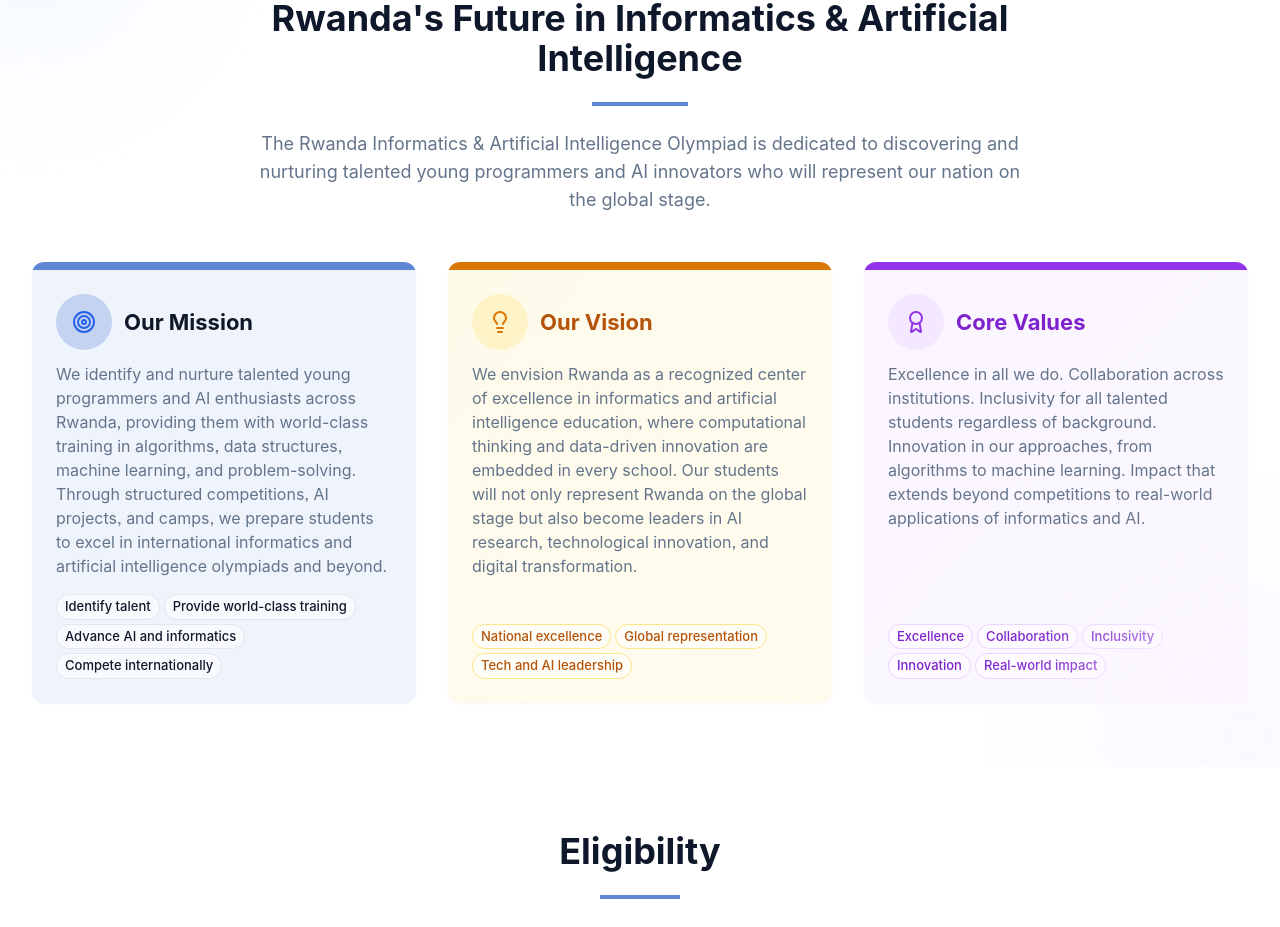
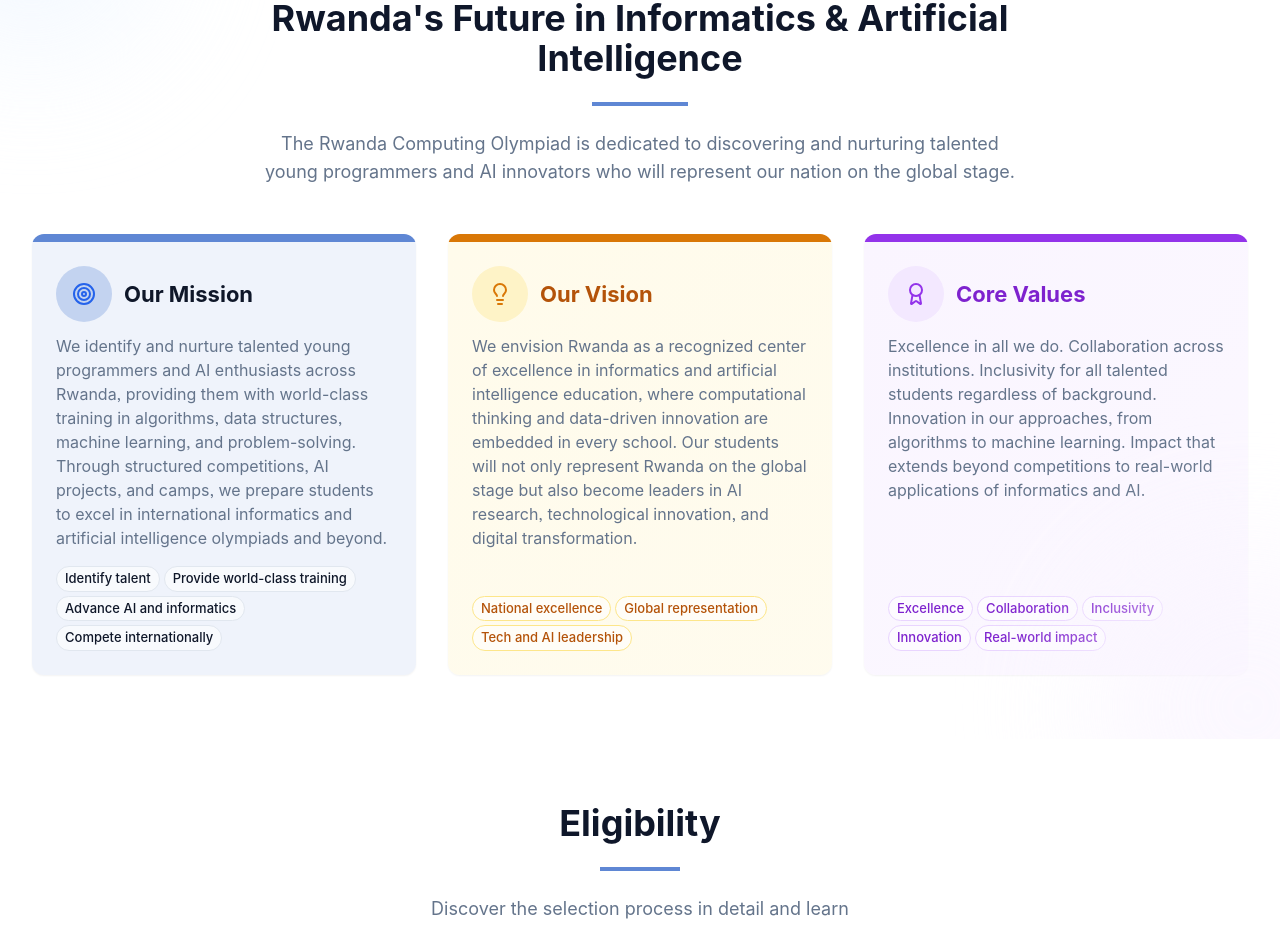
Before and after one commit to rwandacomputing/rwco-web, a Next.js app: page / in a window 1280 px wide. Shown: the part 900-1827 px from the top of the page. Built offline with nearby package versions, Linux system fonts and the light colour scheme.

Commit message:
Update Mission.tsx

```diff
--- a/src/components/page-components/Mission.tsx
+++ b/src/components/page-components/Mission.tsx
@@ -93,7 +93,7 @@ const Mission = () => {
           </h1>
           <div className="h-1 w-24 bg-olympiad-blue mx-auto mb-6"></div>
           <p className="text-olympiad-gray text-lg">
-            The Rwanda Informatics &amp; Artificial Intelligence Olympiad is dedicated to discovering and nurturing
+            The Rwanda Computing Olympiad is dedicated to discovering and nurturing
             talented young programmers and AI innovators who will represent our nation on the global stage.
           </p>
         </div>
```
